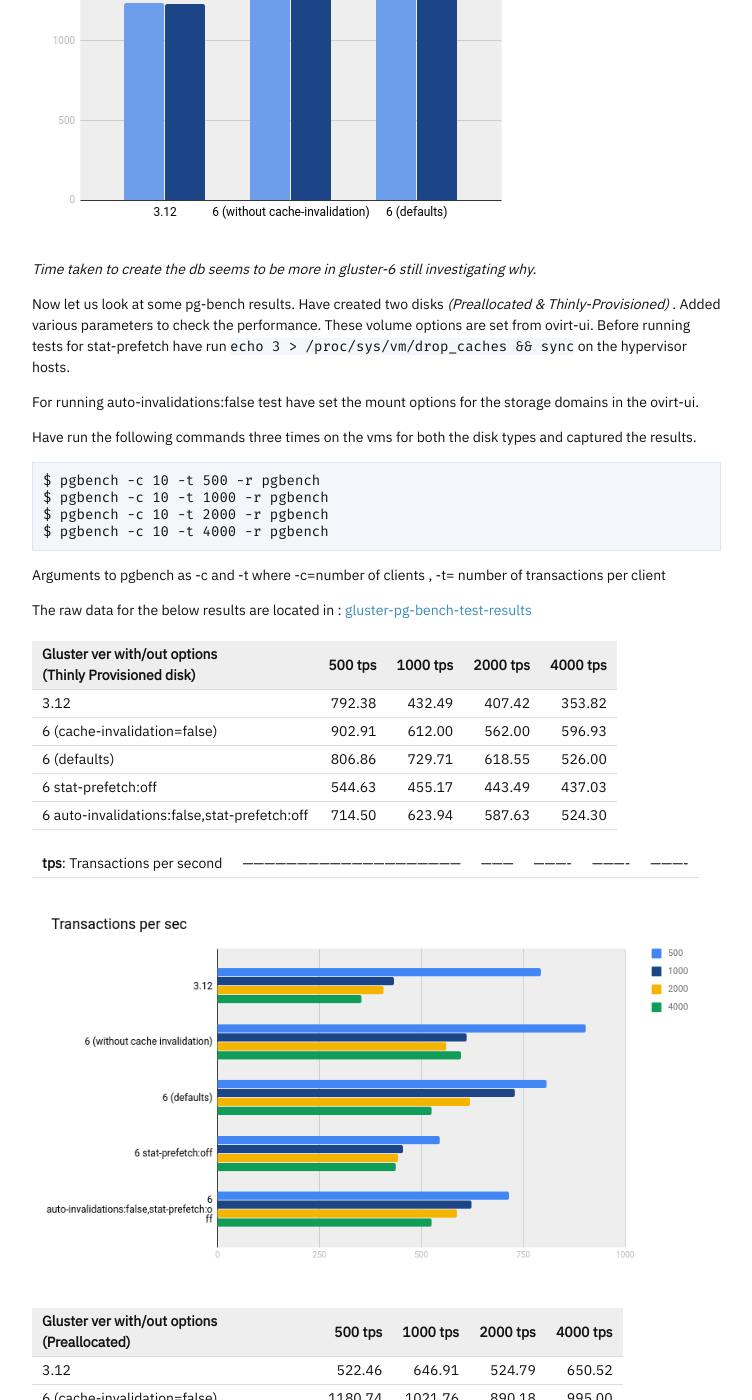
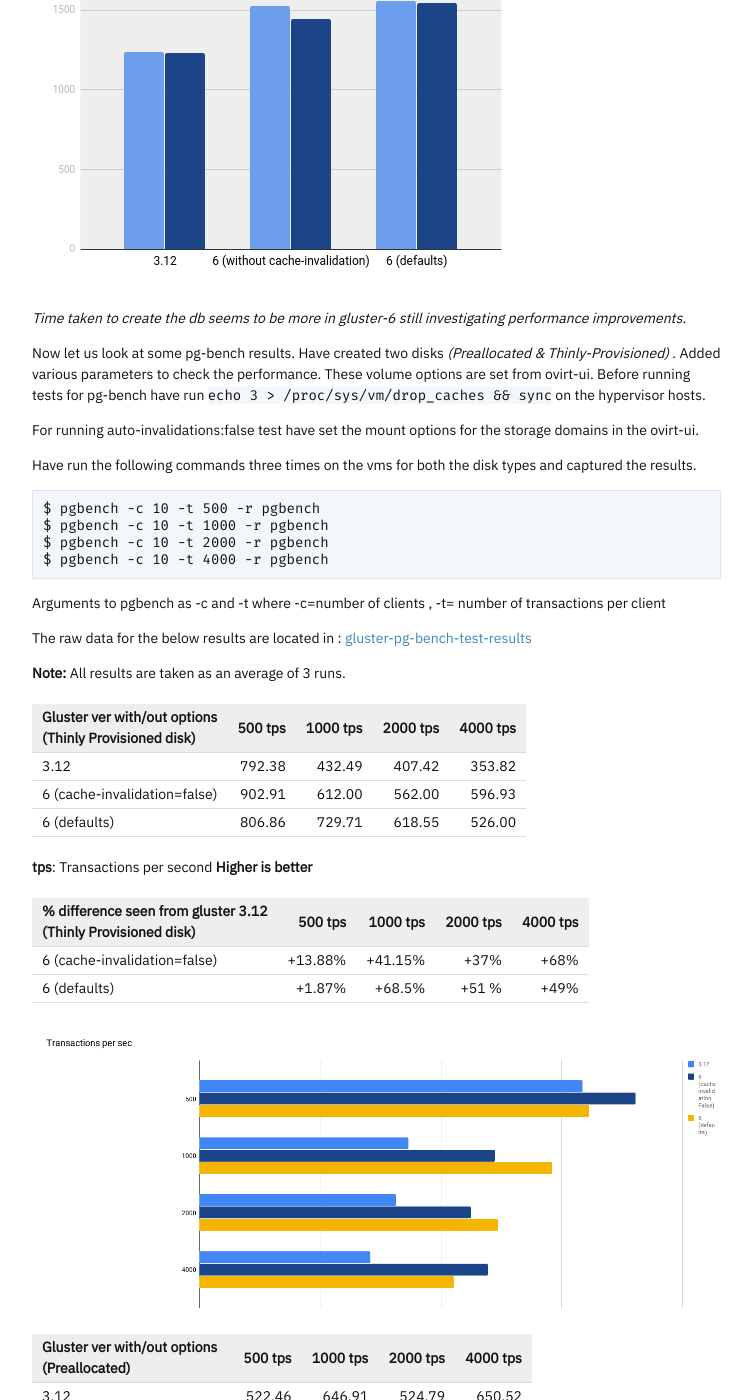
Before and after one commit to gluster/devblog, a Jekyll site: the page built from _posts/2019-06-12-gluster-3-12-vs-6-a-performance-oriented-overview.md, in a window 1280 px wide and 1400 px high, scrolled down 2211 px. Shown: the whole window, without its empty margins (196-948 px from the left). Built offline with Jekyll 4.4.1, drawn with Linux system fonts in a browser that asks for light colours; nearby versions of some CDN libraries; comment, search, counter and statistics services are not loaded; some of the changed text lies outside the part shown.

Commit message:
Changes to existing post ' Gluster 3.12 vs 6 - A performance oriented overview' (#6)
* Added Change % and cleaned up images

* Changed orientaion of graphs

* Changed posted date

```diff
--- a/_posts/2019-04-05-gluster-3-12-vs-6-a-performance-oriented-overview.md
+++ b/_posts/2019-06-12-gluster-3-12-vs-6-a-performance-oriented-overview.md
@@ -69,7 +69,7 @@ Steps for preparing the test database:-
 
 `bash-4.2$ time pgbench -i -s 4000 pgbench`
 
-### Time required for creating the database (Gluster 3.12 vs Gluster 6) Thinly Provisioned
+### Time required for creating the database (Gluster 3.12 vs Gluster 6) Thinly Provisioned (Lower is better)
 
 `time pgbench -i -s 4000 pgbench`
 
@@ -82,7 +82,7 @@ Steps for preparing the test database:-
 | 6 (without cache-invalidation) | 25m 24.868s |
 | 6 (defaults)                   | 25m 56.818s |
 
-### Time required for creating the database (Gluster 3.12 vs Gluster 6) Preallocated
+### Time required for creating the database (Gluster 3.12 vs Gluster 6) Preallocated (Lower is better)
 
 `time pgbench -i -s 4000 pgbench`
 
@@ -101,9 +101,9 @@ Steps for preparing the test database:-
 ![time-required-to-create-db](images/gluster-3.12vs-6/time-required-to-create-db.png "Time required to create db")
 
 
-*Time taken to create the db seems to be more in gluster-6 still investigating why.*
+*Time taken to create the db seems to be more in gluster-6 still investigating performance improvements.*
 
-Now let us look at some pg-bench results. Have created two disks *(Preallocated & Thinly-Provisioned)* . Added various parameters to check the performance. These volume options are set from ovirt-ui. Before running tests for stat-prefetch have run
+Now let us look at some pg-bench results. Have created two disks *(Preallocated & Thinly-Provisioned)* . Added various parameters to check the performance. These volume options are set from ovirt-ui. Before running tests for pg-bench have run
 `echo 3 > /proc/sys/vm/drop_caches && sync` on the hypervisor hosts.
 
 
@@ -122,17 +122,23 @@ Arguments to pgbench as -c and -t where -c=number of clients , -t= number of tra
 
 The raw data for the below results are located in : [gluster-pg-bench-test-results](https://github.com/ezio-auditore/gluster-pg-bench-test-results)
 
+**Note:** All results are taken as an average of 3 runs.
+
 |------------------------------------------------------------|---------|----------|----------|----------|
 | Gluster ver with/out options<br/>(Thinly Provisioned disk) | 500 tps | 1000 tps | 2000 tps | 4000 tps |
 |:-----------------------------------------------------------|--------:|---------:|---------:|---------:|
 | 3.12                                                       | 792.38  | 432.49   | 407.42   | 353.82   |
 | 6 (cache-invalidation=false)                               | 902.91  | 612.00   | 562.00   | 596.93   |
 | 6 (defaults)                                               | 806.86  | 729.71   | 618.55   | 526.00   |
-| 6 stat-prefetch:off                                        | 544.63  | 455.17   | 443.49   | 437.03   |
-| 6 auto-invalidations:false,stat-prefetch:off               | 714.50  | 623.94   | 587.63   | 524.30   |
 
-**tps**: Transactions per second|------------------------------------------------------------|---------|----------|----------|----------|
 
+**tps**: Transactions per second **Higher is better**
+
+|------------------------------------------------------------|---------|----------|----------|----------|
+| % difference seen from gluster 3.12<br/>(Thinly Provisioned disk) | 500 tps | 1000 tps | 2000 tps | 4000 tps |
+|:-----------------------------------------------------------|--------:|---------:|---------:|---------:|
+| 6 (cache-invalidation=false)                               | +13.88%| +41.15%   | +37%     | +68%     |
+| 6 (defaults)                                               | +1.87% | +68.5%    | +51 %    | +49%     |
 
 ![txn-per-sec-thinly-provisioned](images/gluster-3.12vs-6/txn-per-sec-thinly-provisioned.png "txn-per-sec-thinly-provisioned")
 
@@ -142,10 +148,15 @@ The raw data for the below results are located in : [gluster-pg-bench-test-resul
 | 3.12                                                       | 522.46  | 646.91   | 524.79   | 650.52   |
 | 6 (cache-invalidation=false)                               | 1180.74 | 1021.76  | 890.18   | 995.00   |
 | 6 (defaults)                                               | 1044.89 | 785.81   | 725.06   | 727.44   |
-| 6 stat-prefetch:off                                        | 937.31  | 783.92   | 761.32   | 741.33   |
-| 6 auto-invalidations:false,stat-prefetch:off               | 1100.84 | 793.44   | 757.88   | 727.38   |
 
-**tps**: Transactions per second
+
+**tps**: Transactions per second **Higher is better**
+
+|------------------------------------------------------------|---------|----------|----------|----------|
+| % difference seen from gluster 3.12<br/>(Preallocated)            | 500 tps | 1000 tps | 2000 tps | 4000 tps |
+|:-----------------------------------------------------------|--------:|---------:|---------:|---------:|
+| 6 (cache-invalidation=false)                               | +126%   | +57%     | +69%     | +53%     |
+| 6 (defaults)                                               | +99.97% | +21%     | +38%     | +11.8%   |
 
 ![txn-per-sec-preallocated.png](images/gluster-3.12vs-6/txn-per-sec-preallocated.png "txn-per-sec-preallocated")
 
```
Also changed, not shown: images/gluster-3.12vs-6/txn-per-sec-preallocated.png, images/gluster-3.12vs-6/txn-per-sec-thinly-provisioned.png.
